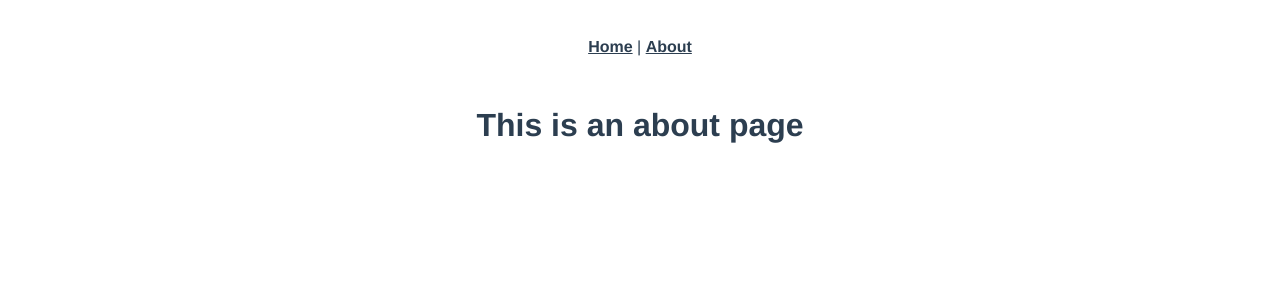
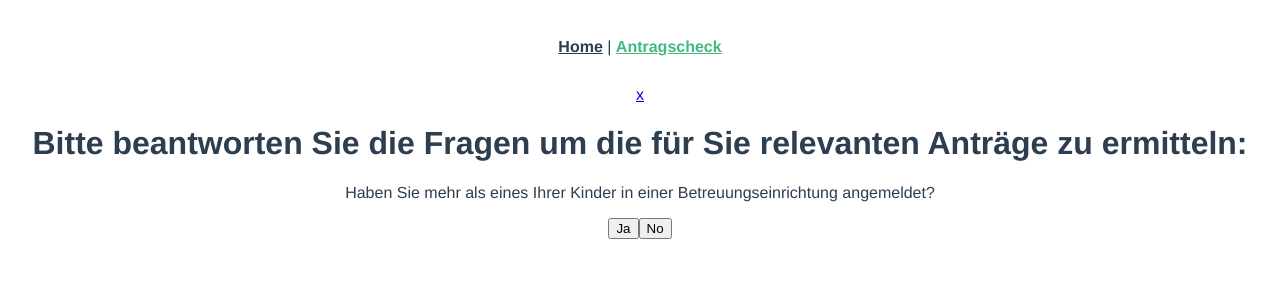
Before and after one commit to MrsGoodBytes/app_ba_COPY, a Vue app: page /#/check in a window 1280 px wide. Shown: the top 300 px of the page. Built offline with nearby package versions, Linux system fonts and the light colour scheme; the HTML template or start-up script is replaced by a standard one.

Commit message:
create views home and check
startpunkt und Abfrage der Umstände

```diff
--- a/package.json
+++ b/package.json
@@ -8,6 +8,7 @@
     "lint": "vue-cli-service lint"
   },
   "dependencies": {
+    "@tailwindcss/forms": "^0.2.1",
     "core-js": "^3.6.5",
     "init": "^0.1.2",
     "vue": "^2.6.11",
--- a/src/App.vue
+++ b/src/App.vue
@@ -2,7 +2,7 @@
   <div id="app">
     <div id="nav">
       <router-link to="/">Home</router-link> |
-      <router-link to="/about">About</router-link>
+      <router-link to="/check">Antragscheck</router-link>
     </div>
     <router-view/>
   </div>
--- a/src/components/Antragswahl.vue
+++ b/src/components/Antragswahl.vue
@@ -2,13 +2,13 @@
   <div id="antrag_auswahl" class="hello">
     <h1>{{ msg }}</h1>
       <label class="checkbox">
-        <input type="checkbox">Entgeltermäßigung
+        <input type="checkbox" class="rounded text-purple-500" />Entgeltermäßigung
       </label>
       <label class="checkbox">
-        <input type="checkbox">Geschwisterermäßigung
+        <input type="checkbox" class="rounded text-purple-500" />Geschwisterermäßigung
       </label>
       <label class="checkbox">
-        <input type="checkbox">Bildungsfond
+        <input type="checkbox" class="rounded text-purple-500" />Bildungsfond
       </label>
     </div>
 </template>
--- a/src/views/Check.vue
+++ b/src/views/Check.vue
@@ -1,5 +1,13 @@
 <template>
-  <div class="about">
-    <h1>This is an about page</h1>
+  <div class="check">
+    <router-link :to="{ name: 'Home' }" href="#" v-if="$route.name !== 'Home'" class="bg-purple-600 text-white text-base font-semibold py-2 px-4 rounded-lg shadow-md hover:bg-purple-700 focus:outline-none focus:ring-2 focus:ring-purple-500 focus:ring-offset-2 focus:ring-offset-purple-200">x</router-link>
+      <h1>Bitte beantworten Sie die Fragen um die für Sie relevanten Anträge zu ermitteln:</h1>
+      <div>
+        <p>Haben Sie mehr als eines Ihrer Kinder in einer Betreuungseinrichtung angemeldet?</p>
+      </div>
+      <span>
+        <button class="bg-purple-600 text-white text-base font-semibold py-2 px-4 rounded-lg shadow-md hover:bg-purple-700 focus:outline-none focus:ring-2 focus:ring-purple-500 focus:ring-offset-2 focus:ring-offset-purple-200" v-on:click="oneAddYes">Ja</button>
+        <button class="bg-purple-600 text-white text-base font-semibold py-2 px-4 rounded-lg shadow-md hover:bg-purple-700 focus:outline-none focus:ring-2 focus:ring-purple-500 focus:ring-offset-2 focus:ring-offset-purple-200" v-on:click="oneAddNo">No</button>
+      </span>
   </div>
 </template>
--- a/src/views/Home.vue
+++ b/src/views/Home.vue
@@ -5,7 +5,7 @@
     <Antragswahl msg="Welche Anträge möchtest du stellen?"/>
     <h3>Falls Sie unsicher sind</h3>
     <p>hilft Ihnen unser Test auf Berechtigung weiter:</p>
-    <button>Welche Anträge sollte ich stellen?</button>
+    <router-link :to="{ name: 'Check' }" href="#" v-if="$route.name !== 'Check'" class="bg-purple-600 text-white text-base font-semibold py-2 px-4 rounded-lg shadow-md hover:bg-purple-700 focus:outline-none focus:ring-2 focus:ring-purple-500 focus:ring-offset-2 focus:ring-offset-purple-200">Welche Anträge sollte ich stellen?</router-link>
   </div>
 </template>
 
--- a/tailwind.config.js
+++ b/tailwind.config.js
@@ -7,5 +7,7 @@ module.exports = {
   variants: {
     extend: {},
   },
-  plugins: [],
+  plugins: [
+    require('@tailwindcss/forms'),
+  ],
 }
```
Also changed, not shown: 1 other file (tests, documents, lock files or other folders).
